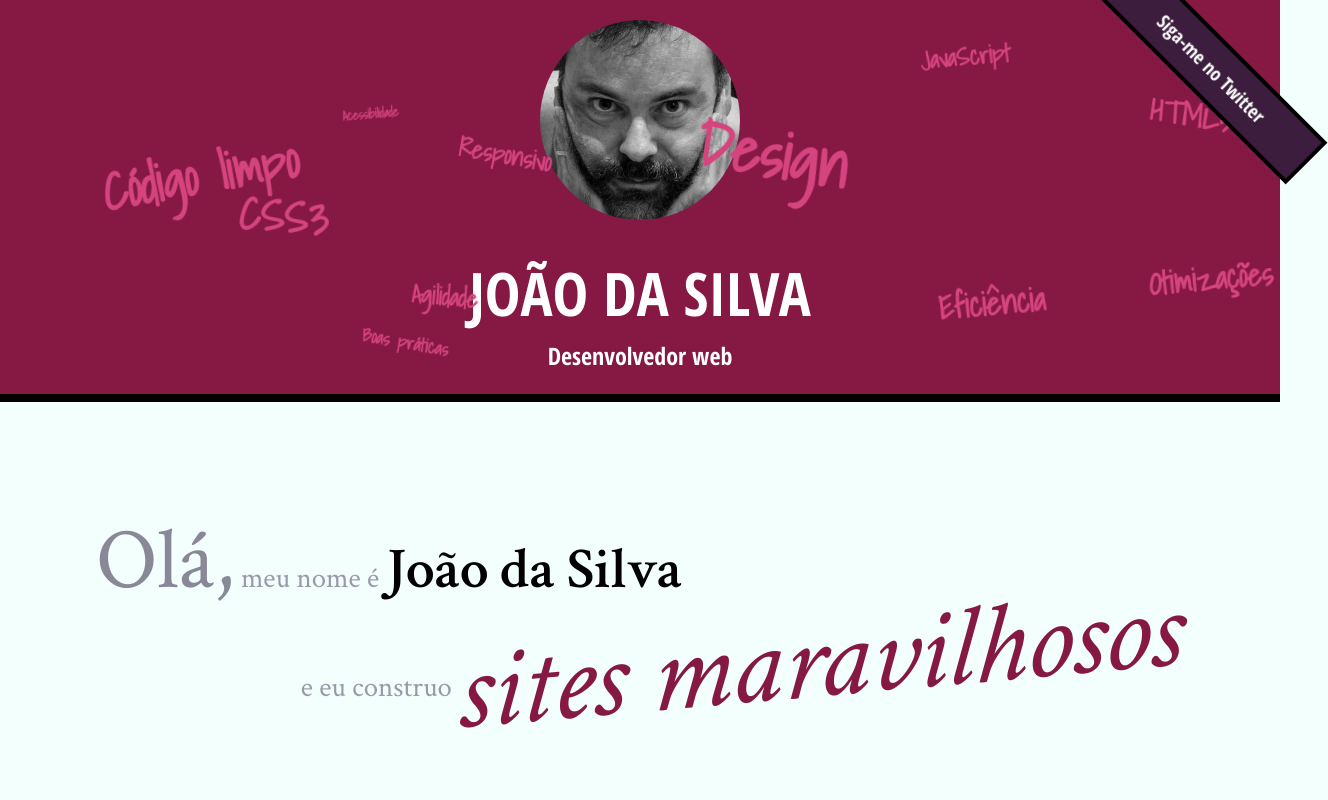
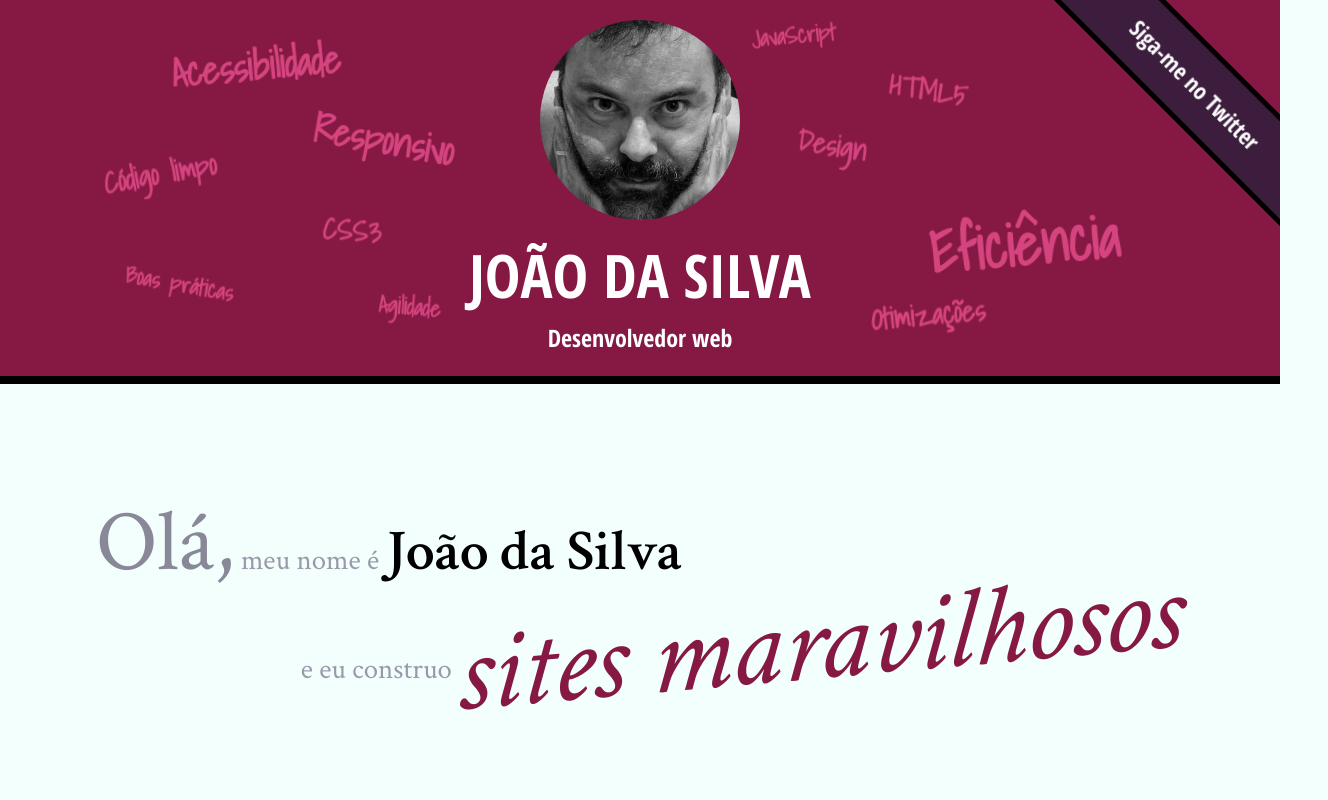
Before and after one commit to giulianogusmao/alura-html5-css3, a website: page src/index.html in a window 1280 px wide. Shown: the top 800 px of the page, 1328 px wide, since content can reach past the window. Drawn offline with nearby package versions, Linux system fonts and the light colour scheme; files that its build step writes are made by us from their sources.

Commit message:
efeito paralax

```diff
--- a/src/scss/index.scss
+++ b/src/scss/index.scss
@@ -1,61 +1,32 @@
-.banner-twitter {
-    width: 14em;
-    line-height: 1;
-    padding: 1rem 0;
-    box-sizing: border-box;
-
-    text-align: center;
-    text-decoration: none;
-    background-color: #3C1D3D;
-    color: white;
-    border: .25rem solid black;
-
-    font-size: 1.2rem;
-    font-family: "Open Sans Condensed", sans-serif;
-
-    position: absolute;
-    top: 0;
-    right: 0;
-    transform-origin: 0 0;
-    transform: translate(6.5754em, -2.4749em) rotate(45deg);
-}
-
 .foto-home {
     height: 200px;
     border-radius: 50%;
-    // border-radius: 10% 50% / 50% 10%;
-    // transform: skew(-5deg);
 }
-
 .saudacao p {
     font-size: 1.5em;
     color: #99A;
     line-height: 1;
     padding: 2em;
 }
-
 .saudacao-inicio {
     font-size: 3em;
     color: #889;
 }
-
 .saudacao-ultima-linha {
     text-align: right;
     display: block;
 }
-
 .saudacao strong {
     font-size: 2em;
     color: #000;
 }
-
 .saudacao em {
     color: #851944;
     font-size: 4em;
-    transform:  rotate(-5deg) skew(-10deg);
+    -webkit-transform: rotate(-5deg) skew(-10deg);
+            transform: rotate(-5deg) skew(-10deg);
     display: inline-block;
 }
-
 .botao-index {
     font-size: 1.25em;
     background-color: #851944;
@@ -67,59 +38,195 @@
     display: block;
     text-align: center;
 }
-
 .secao-inicio {
     padding: 2em;
 }
-
 .secao-inicio h2 {
     font-size: 3em;
-    text-shadow: 2px 2px #000;
     text-transform: uppercase;
     margin-bottom: .5em;
 }
-
 .trabalhos {
     background-color: #3C1D3D;
     border-top: .5em solid #000;
     border-bottom: .5em solid #000;
 }
-
 .trabalhos h2 {
     color: #FFF;
 }
-
 .trabalhos ul {
     overflow: hidden;
     border: .5em solid black;
 }
-
 .trabalhos li {
     float: left;
     width: 33.333%;
 }
-
 .trabalhos img {
     width: 100%;
     display: block;
 }
-
 .blog {
     background-color: #999;
+    position: relative;
     color: #FFF;
     border-bottom: .5em solid #851944;
+}
+.blog small {
+    position: relative;
+    top: -2em;
+}
+.blog li {
+    width: 30%;
+}
+.blog li a {
+    color: #FCF;
+    padding: .5em;
+    display: block;
+}
+footer {
+    background-color: #000;
+    color: #FFF;
+    padding: 2em;
+}
+footer h2 {
+    font-size: 3em;
+}
+footer a {
+    color: #F99;
+}
+main {
+    width: 100%;
+    padding-bottom: 0;
+    float: none;
+}
+html,body {
+    overflow-x: hidden;
+    height: 100%;
+}
+body {
+    -webkit-perspective: 6px;
+            perspective: 6px;
+    -webkit-perspective-origin: 50% 160px;
+            perspective-origin: 50% 160px;
+}
+.palavras-home {
+    -webkit-transform-style: preserve-3d;
+            transform-style: preserve-3d;
+    position: absolute;
+    bottom: 0;
+    right: 0;
+    top: 0;
+    left: 0;
+}
+.palavra-home {
+    font-family: "Shadows Into Light", cursive;
+    font-weight: bold;
+    font-size: 400%;
+    color: #D5447E;
+    position: absolute;
+}
+.eficiencia {
+    top: 50%;
+    left: 60%;
+    -webkit-transform: translate(-50%, -50%) translateZ(4px) rotate(-5deg) scale(.25);
+            transform: translate(-50%, -50%) translateZ(4px) rotate(-5deg) scale(.25);
+}
+.boas-praticas {
+    top: 70%;
+    left: 20%;
+    -webkit-transform: translate(-50%, -50%) translateZ(1px) rotate(10deg) scale(.25);
+            transform: translate(-50%, -50%) translateZ(1px) rotate(10deg) scale(.25);
+}
+.codigo-limpo {
+    top: 45%;
+    left: 25%;
+    -webkit-transform: translate(-50%, -50%) translateZ(2px) rotate(-10deg) scale(.25);
+            transform: translate(-50%, -50%) translateZ(2px) rotate(-10deg) scale(.25);
+}
+.css3 {
+    top: 55%;
+    left: 35%;
+    -webkit-transform: translate(-50%, -50%) translateZ(2px) rotate(5deg) scale(.25);
+            transform: translate(-50%, -50%) translateZ(2px) rotate(5deg) scale(.25);
+}
+.html5 {
+    top: 30%;
+    left: 65%;
+    -webkit-transform: translate(-50%, -50%) translateZ(2px) rotate(10deg) scale(.25);
+            transform: translate(-50%, -50%) translateZ(2px) rotate(10deg) scale(.25);
+}
+.javascript {
+    top: 15%;
+    left: 60%;
+    -webkit-transform: translate(-50%, -50%) translateZ(1px) rotate(-5deg) scale(.25);
+            transform: translate(-50%, -50%) translateZ(1px) rotate(-5deg) scale(.25);
+}
+.acessibilidade {
+    top: 30%;
+    left: 35%;
+    -webkit-transform: translate(-50%, -50%) translateZ(3px) rotate(-5deg) scale(.25);
+            transform: translate(-50%, -50%) translateZ(3px) rotate(-5deg) scale(.25);
+}
+.responsivo {
+    top: 40%;
+    left: 40%;
+    -webkit-transform: translate(-50%, -50%) translateZ(3px) rotate(10deg) scale(.25);
+            transform: translate(-50%, -50%) translateZ(3px) rotate(10deg) scale(.25);
+}
+.otimizacoes {
+    top: 70%;
+    left: 65%;
+    -webkit-transform: translate(-50%, -50%) translateZ(2px) rotate(-5deg) scale(.25);
+            transform: translate(-50%, -50%) translateZ(2px) rotate(-5deg) scale(.25);
+}
+.agilidade {
+    top: 75%;
+    left: 35%;
+    -webkit-transform: translate(-50%, -50%) translateZ(1px) rotate(5deg) scale(.25);
+            transform: translate(-50%, -50%) translateZ(1px) rotate(5deg) scale(.25);
+}
+.design {
+    top: 40%;
+    left: 60%;
+    -webkit-transform: translate(-50%, -50%) translateZ(2px) rotate(10deg) scale(.25);
+            transform: translate(-50%, -50%) translateZ(2px) rotate(10deg) scale(.25);
+}
+.titulo-principal {
+    -webkit-transform-style: preserve-3d;
+            transform-style: preserve-3d;
     position: relative;
 }
+.banner-twitter {
+    position: absolute;
+    top: 0;
+    right: 0;
 
-.blog .mais-recente {
-    background-color: #F2FFFC;
+    line-height: 1;
 
-    a {
-        color: #F26;
-    }
+    /* largura = 14em */
+    /* altura = 3.5em */
+    /* tx = .707 * h - .707 * w + w */
+    /* ty = -.707 * h */
+    -webkit-transform: translate(6.5765em, -2.4745em) rotate(45deg);
+            transform: translate(6.5765em, -2.4745em) rotate(45deg);
+    -webkit-transform-origin: 0 0;
+            transform-origin: 0 0;
+
+    width: 14em;
+    padding: 1em 0;
+    box-sizing: border-box;
+
+    text-align: center;
+    text-decoration: none;
+    background-color: #3C1D3D;
+    color: white;
+    border: .25em solid black;
+
+    font-size: 1.2em;
+    font-family: "Open Sans Condensed", sans-serif;
 }
-
-.inicio-post {
+.blog .inicio-post {
     position: absolute;
     top: 4em;
     height: 8em;
@@ -129,131 +236,9 @@
     color: #000;
     padding: 1.5em;
 }
-
-.blog small {
-    position: relative;
-    top: -2em;
+.blog .mais-recente {
+    background-color: #F2FFFC;
 }
-
-.blog {
-    li {
-        width: 30%;
-        a {
-            color: #FCF;
-            padding: .5em;
-            display: block;
-
-        }
-    }
+.blog .mais-recente a {
+    color: #F26;
 }
-
-footer {
-    background-color: #000;
-    color: #FFF;
-    padding: 2em;
-}
-
-footer h2 {
-    font-size: 3em;
-}
-
-footer a {
-    color: #F99;
-}
-
-main {
-    width: 100%;
-    padding-bottom: 0;
-    float: none;
-}
-
-.eficiencia {
-    position: absolute;
-    top: 20%;
-    left: 75%;
-}
-
-header {
-    position: relative;
-}
-
-.palavras-home {
-    perspective: 60px;
-    position: absolute;
-    top: 0;
-    left: 0;
-    width: 100%;
-    height: 100%;
-}
-
-.palavra-home {
-    position: absolute;
-    font-family: "Shadows Into Light", cursive;
-    font-weight: bold;
-    color: #D5447E;
-}
-
-.eficiencia {
-    top: 50%;
-    left: 60%;
-    transform: translate(50%, 60%) rotate(-5deg) translateZ(4px) scale(0.5);
-}
-
-.boas-praticas {
-    top: 70%;
-    left: 5%;
-    transform: translate(70%, 20%) rotate(10deg) translateZ(1px) scale(0.3);
-}
-
-.codigo-limpo {
-    top: 45%;
-    transform: translate(40%, -50%) rotate(-10deg) translateZ(2px) scale(0.8);
-}
-
-.css3 {
-    top: 55%;
-    left: 25%;
-    transform: translate(-70%, -50%) rotate(5deg) translateZ(2px) scale(0.7);
-}
-
-.html5 {
-    top: 30%;
-    left: 75%;
-    transform: translate(80%, -50%) rotate(10deg) translateZ(2px) scale(0.5);
-}
-
-.javascript {
-    top: 15%;
-    left: 75%;
-    transform: translate(-50%, -50%) rotate(-5deg) translateZ(1px) scale(0.4);
-}
-
-.acessibilidade {
-    top: 30%;
-    left: 30%;
-    transform: translate(-50%, -50%) rotate(-5deg) translateZ(3px) scale(0.2);
-}
-
-.responsivo {
-    top: 40%;
-    left: 40%;
-    transform: translate(-50%, -50%) rotate(10deg) translateZ(3px) scale(0.4);
-}
-
-.otimizacoes {
-    top: 70%;
-    left: 80%;
-    transform: translate(20%, -50%) rotate(-5deg) translateZ(2px) scale(0.5);
-}
-
-.agilidade {
-    top: 75%;
-    left: 35%;
-    transform: translate(-50%, -50%) rotate(5deg) translateZ(1px) scale(0.4);
-}
-
-.design {
-    top: 40%;
-    left: 60%;
-    transform: translate(-50%, -50%) rotate(10deg) translateZ(2px);
-}
--- a/src/scss/site.scss
+++ b/src/scss/site.scss
@@ -19,7 +19,7 @@ h1 {
 }
 
 .titulo-principal {
-    font-size: 315%;
+    // font-size: 315%;
     text-align: center;
     background-color: #851944;
     color: #FFF;
```
